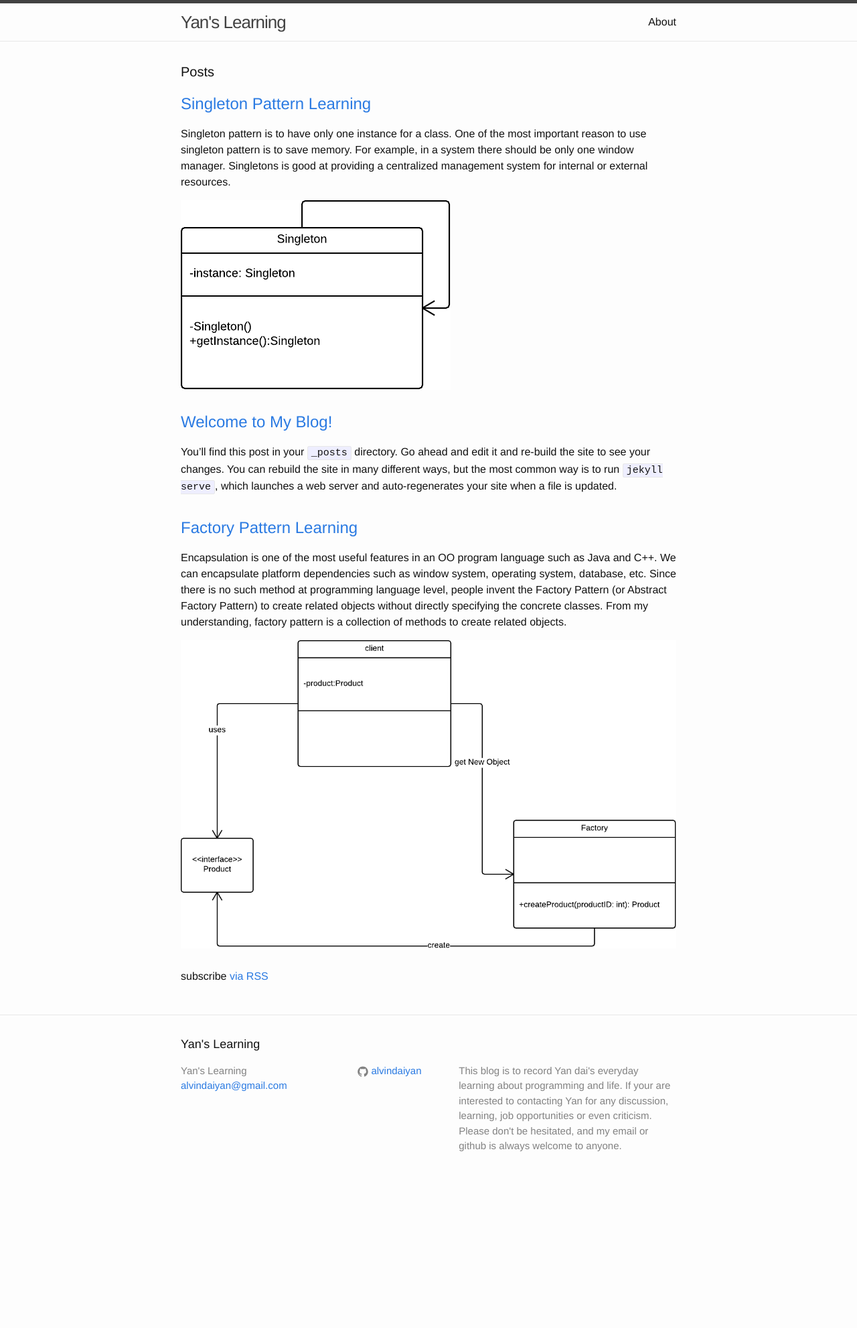
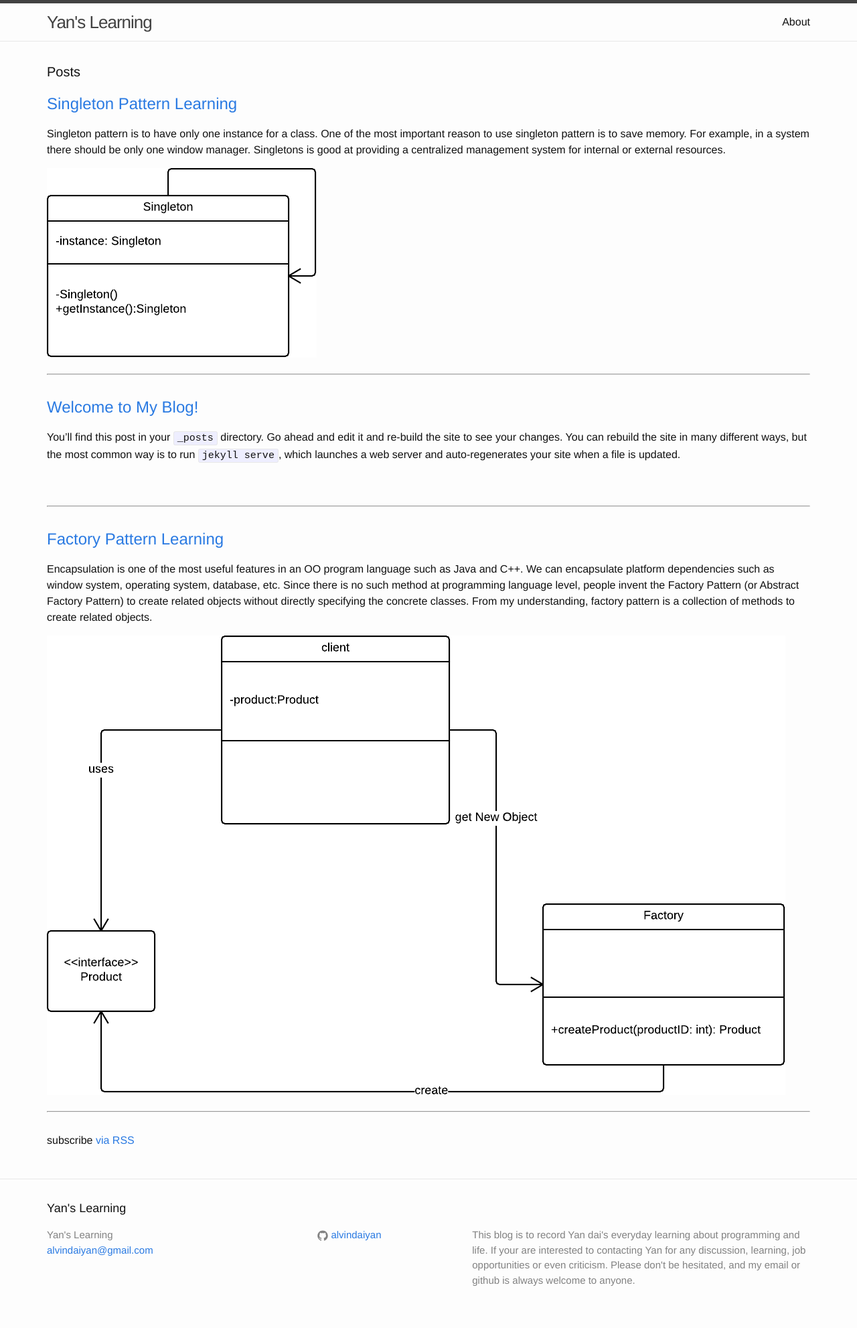
Before and after one commit to alvindaiyan/alvindaiyan.github.io, a Jekyll site: the page built from index.html, in a window 1280 px wide. Shown: the whole page at 67% size. Built offline with Jekyll 4.4.1, drawn with Linux system fonts in a browser that asks for light colours; the list of posts is cut into pages by our own code; before the commit the page ends 1783 px from its top, so only the background shows below that.

Commit message:
update the content width

```diff
--- a/_includes/head.html
+++ b/_includes/head.html
@@ -9,4 +9,5 @@
   <link rel="stylesheet" href="{{ "/css/main.css" | prepend: site.baseurl }}">
   <link rel="canonical" href="{{ page.url | replace:'index.html','' | prepend: site.baseurl | prepend: site.url }}">
   <link rel="alternate" type="application/rss+xml" title="{{ site.title }}" href="{{ "/feed.xml" | prepend: site.baseurl | prepend: site.url }}" />
+
 </head>
--- a/css/main.scss
+++ b/css/main.scss
@@ -22,7 +22,7 @@ $grey-color-light: lighten($grey-color, 40%);
 $grey-color-dark:  darken($grey-color, 25%);
 
 // Width of the content area
-$content-width:    800px;
+$content-width:    1200px;
 
 $on-palm:          600px;
 $on-laptop:        800px;
--- a/index.html
+++ b/index.html
@@ -1,8 +1,8 @@
 ---
 layout: default
 ---
-
 <div class="home">
+<!-- <div class="container theme-showcase" role="main"> -->
 
   <h1 class="page-heading">Posts</h1>
 
@@ -28,11 +28,13 @@ layout: default
             {% endif %}
         {% endif %}
       {% endfor %}
-
+      <br/><br/>
+      <hr/>
       </li>
     {% endfor %}
   </ul>
 
   <p class="rss-subscribe">subscribe <a href="{{ "/feed.xml" | prepend: site.baseurl }}">via RSS</a></p>
 
+<!-- </div> -->
 </div>
```
